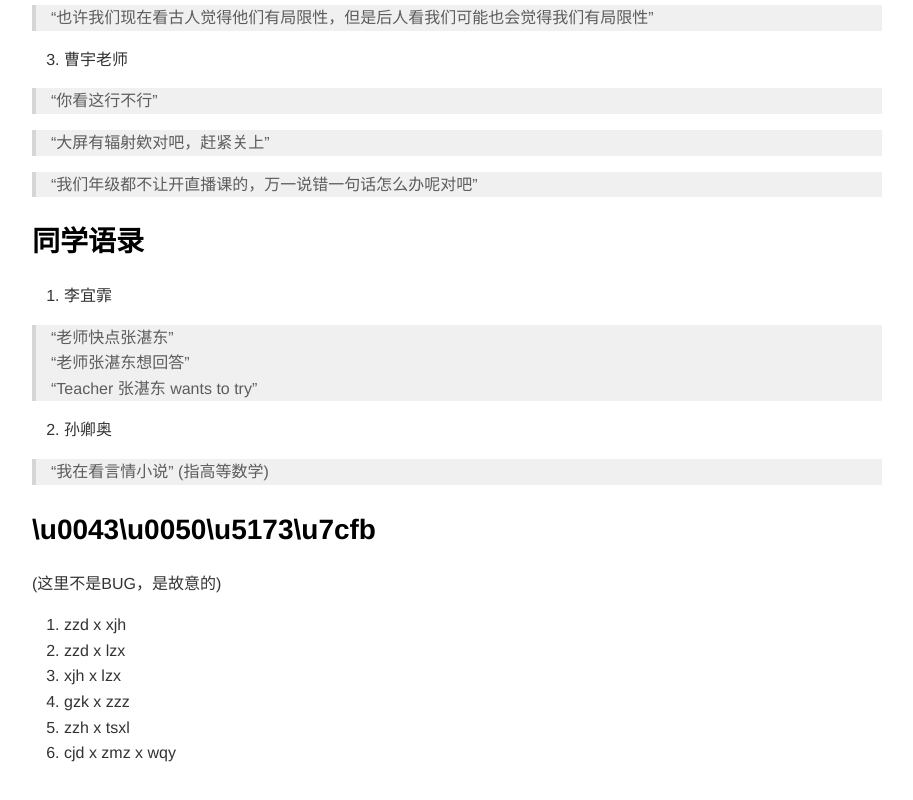
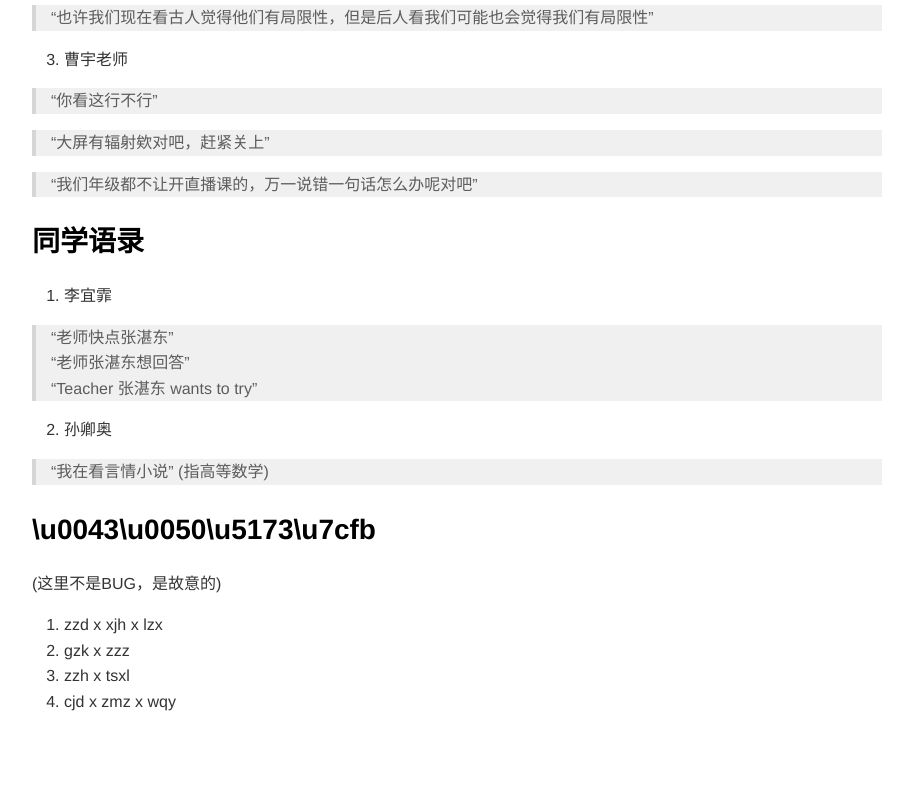
Before and after one commit to MoonCakeMC/MoonCakeMC.github.io, a plain HTML site: page index.html in a window 1280 px wide. Shown: the part 494-1294 px from the top of the page, without its empty margins (183-1096 px from the left). After the commit the page ends 1257 px from the top, so only its background shows below. Drawn offline with nearby package versions, Linux system fonts and the light colour scheme.

Commit message:
Create index.html

```diff
--- a/index.html
+++ b/index.html
@@ -68,9 +68,7 @@
       <h2 class="mume-header" id="u0043u0050u5173u7cfb">\u0043\u0050\u5173\u7cfb</h2>
       <p>(&#x8FD9;&#x91CC;&#x4E0D;&#x662F;BUG&#xFF0C;&#x662F;&#x6545;&#x610F;&#x7684;)</p>
       <ol>
-        <li>zzd x xjh</li>
-        <li>zzd x lzx</li>
-        <li>xjh x lzx</li>
+        <li>zzd x xjh x lzx</li>
         <li>gzk x zzz</li>
         <li>zzh x tsxl</li>
         <li>cjd x zmz x wqy</li>
```
